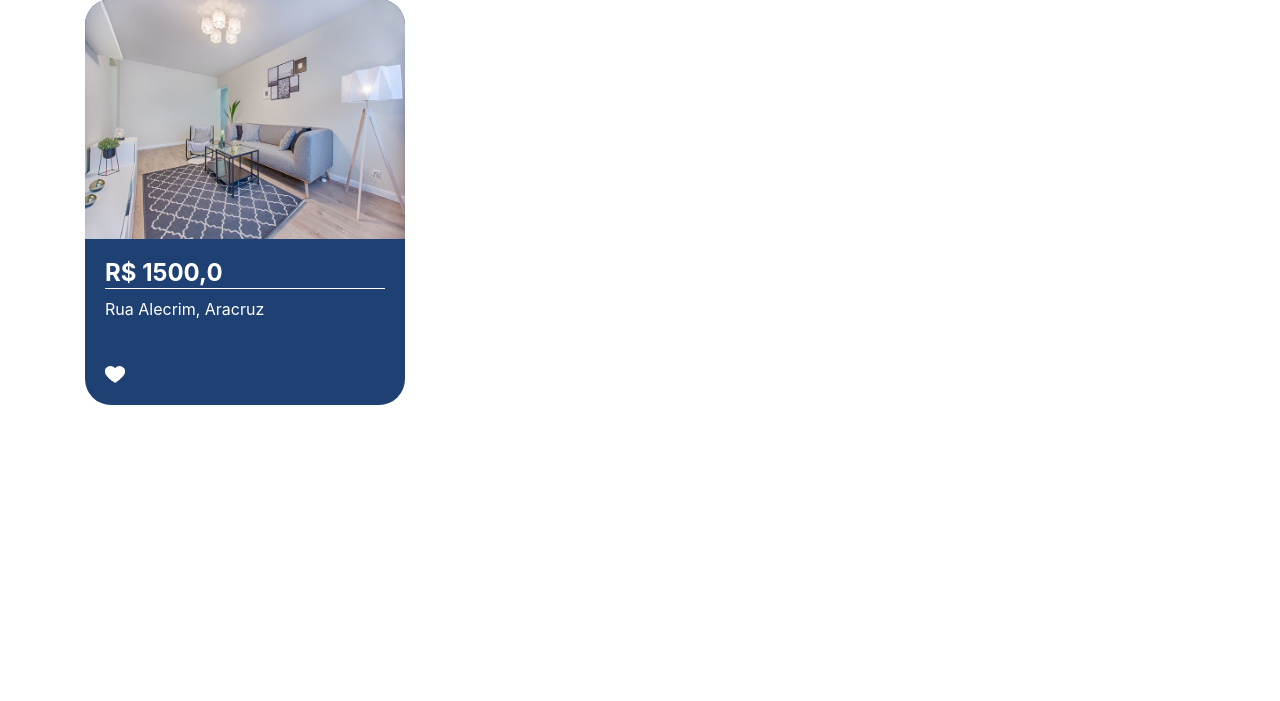
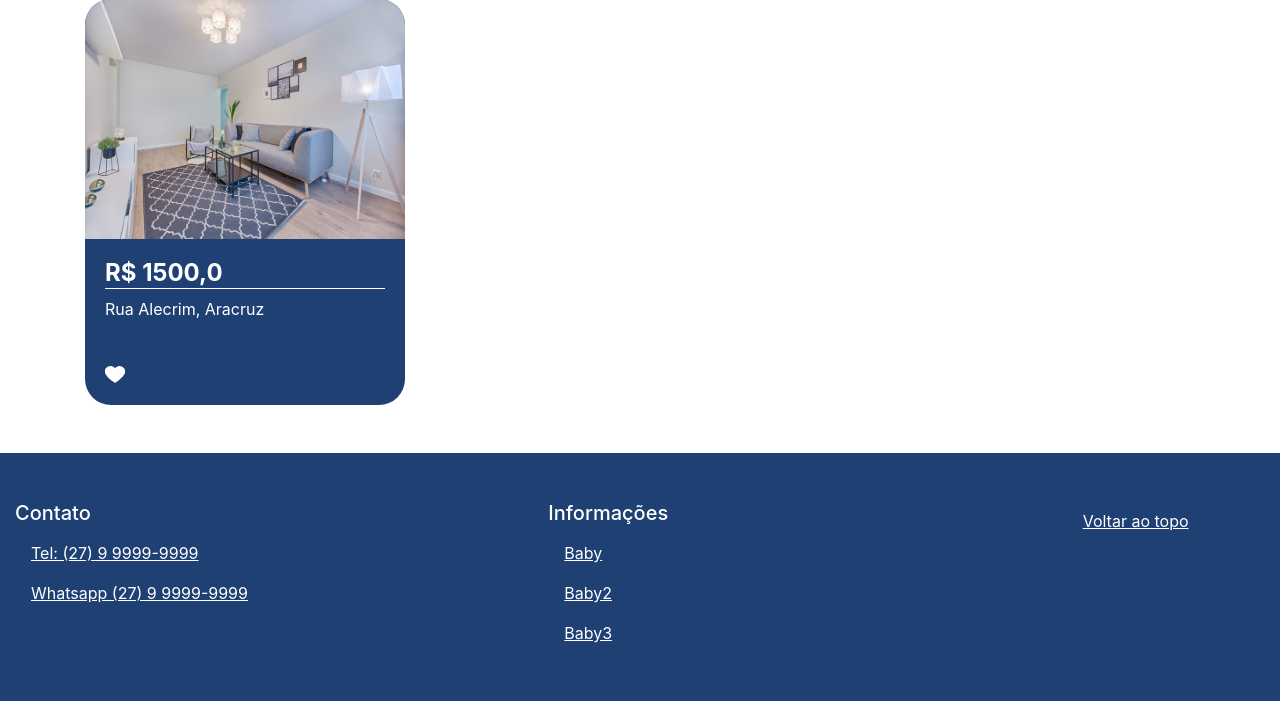
Before and after one commit to odivanmarco/AlvaroImoveis, a Django app: page / in a window 1280 px wide. Shown: the part 1277-1978 px from the top of the page. Before the commit the page ends 1682 px from the top, so only its background shows below. Run offline with Django 4.2, Linux system fonts and the light colour scheme; data comes from the database, SQL or seed files in the repository.

Commit message:
Complementando com uma footer

```diff
--- a/templates/base.html
+++ b/templates/base.html
@@ -7,6 +7,7 @@
   <meta http-equiv="X-UA-Compatible" content="IE=edge">
   <meta name="viewport" content="width=device-width, initial-scale=1.0">
   <link rel="stylesheet" href="https://cdn.jsdelivr.net/npm/bootstrap@4.6.1/dist/css/bootstrap.min.css">
+  <link rel="stylesheet" href="{% static '/css/base.css' %}">
 
   <title>{% block 'title' %}{% endblock %}</title>
 
@@ -18,7 +19,7 @@
     <img class="Logo-navbar" src="{% static '/img/Logo.jpeg' %}"  alt="Logo Alvaro Imoveis" width="320px">
   </a>
  </div>
-  <nav class="navbar navbar-expand-lg navbar-dark " style="background-color:#1F4073 ;" >
+  <nav class="navbar navbar-expand-lg navbar-dark " style="background-color:#1F4073 ;">
     <div class="container-md" id="container-items-navbar">
       <button class="navbar-toggler" type="button" data-bs-toggle="collapse" data-bs-target="#navbarSupportedContent" aria-controls="navbarSupportedContent" aria-expanded="false" aria-label="Toggle navigation">
         <span class="navbar-toggler-icon"></span>
@@ -48,5 +49,47 @@
       <script src="https://cdn.jsdelivr.net/npm/jquery@3.5.1/dist/jquery.slim.min.js"></script>
       <script src="https://cdn.jsdelivr.net/npm/bootstrap@4.6.1/dist/js/bootstrap.bundle.min.js" ></script>
 
+      <footer class="container-fluid mt-5" style="background-color:#1F4073 ;" >
+        <div class="row pt-5 pb-5">
+
+          <section class="col-md-5">
+            <h5 >Contato</h5>
+                  <ul class="nav flex-column">
+                    <li class=nav-item>
+                     <a href="tel:+5527111111111" class="nav-link"> Tel: (27) 9 9999-9999</a>
+                    </li>
+                    <li class="nav-item">
+                      <a href="https://api.whatsapp.com/send?phone=55&text=" class="nav-link" target="blank">Whatsapp (27) 9 9999-9999</a>
+                    </li>
+                    <li></li>
+                  </ul>
+          </section>
+
+          <section class="col-md-5">
+            <h5>Informações</h5>
+            <ul class="nav flex-column">
+              <li class="nav-item">
+                <a href="#" class="nav-link">Baby</a>
+              </li>
+              <li class="nav-item">
+                <a href="#" class="nav-link">Baby2</a>
+              </li>
+              <li class="nav-item">
+                <a href="#" class="nav-link">Baby3</a>
+              </li>
+            </ul>
+          </section>
+
+          <section >
+            <ul class="nav flex-column">
+              <li class="nav-item">
+                <a href="#" class="nav-link" id="VoltarAoTopo">Voltar ao topo </a>
+              </li>
+            </ul>
+
+          </section>
+        </div>
+      </footer>
+
 </body>
 </html>
--- /dev/null
+++ b/templates/static/css/base.css
@@ -0,0 +1,13 @@
+.col-md-5{
+    color: white;
+}
+
+.col-md-5 ul li a {
+    color: white;
+    text-decoration: underline;
+}
+
+#VoltarAoTopo{
+    color: white;
+    text-decoration: underline;
+}
--- a/templates/static/plataforma/css/home.css
+++ b/templates/static/plataforma/css/home.css
@@ -144,6 +144,4 @@
 
     text-decoration: none;
     color: white;
-
-
 }
```
